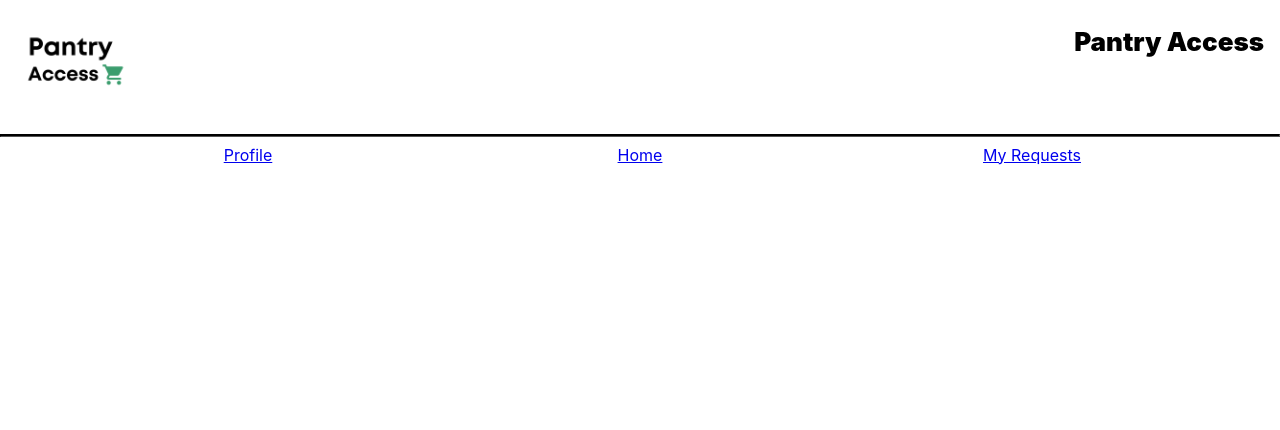
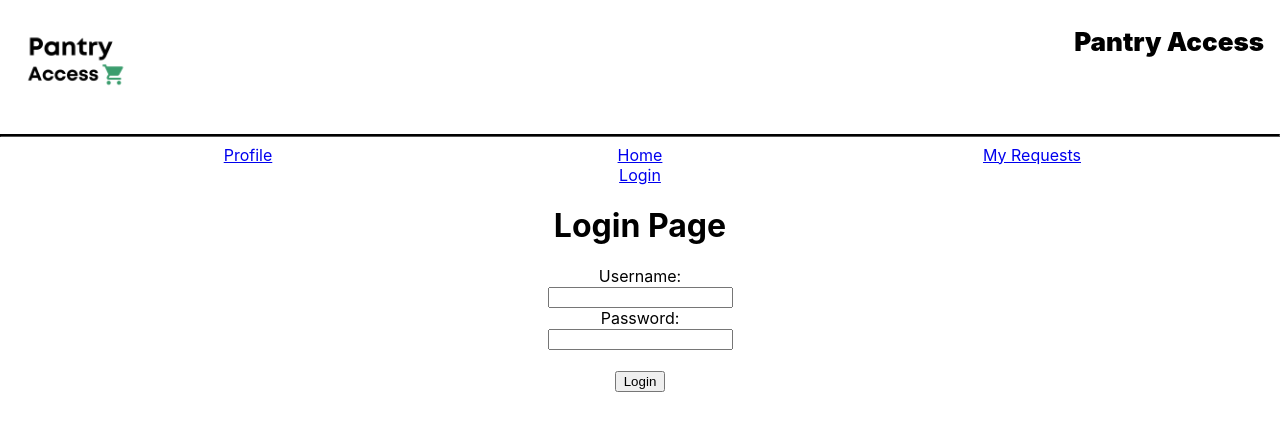
Before and after one commit to Pantry-Access-AFG/react-app, a React (Create React App) app: page /login in a window 1280 px wide. Shown: the top 430 px of the page. Built offline with nearby package versions, Linux system fonts and the light colour scheme.

Commit message:
login ui

```diff
--- a/src/App.css
+++ b/src/App.css
@@ -58,10 +58,23 @@ https://www.w3schools.com/css/tryit.asp?filename=trycss3_flexbox_image_gallery *
 	padding: 0 4px;
   text-align: center;
   text-decoration: none;
-  width: fill;
+  width: stretch;
 }
 
 .no-underline-link {
   text-decoration: none;
   color: black;
 }
+
+.title {
+  text-align: center;
+  font-weight: bold;
+}
+
+.login-format {
+  text-align: center;
+}
+
+.signInButton {
+  width: 50px;
+}
--- a/src/App.js
+++ b/src/App.js
@@ -1,8 +1,9 @@
 import "./App.css";
 import Header from "./components/Header";
 
-import { Routes, Route, BrowserRouter} from "react-router-dom"
+import { Routes, Route, BrowserRouter } from "react-router-dom"
 import NavBar from './components/NavBar';
+import Login from "./Login";
 import React from 'react';
 
 function App() {
@@ -16,6 +17,7 @@ function App() {
         <Route path="/" element={<p>Lorem ipsum dolor</p>}/>
         <Route path="/profile"index element={<p>Profile page</p>} />
         <Route path="/myrequests" element={<p>Request page</p>} />
+        <Route path="/login" index element={<Login></Login>} />
       </Routes>
     </BrowserRouter>
 
--- /dev/null
+++ b/src/Login.js
@@ -0,0 +1,19 @@
+const Login = () => (
+    <div>
+        <h1 className="title">Login Page</h1>
+        <form>
+            <div className="login-format">
+                <label for="username">Username:</label><br/>
+                <input type="text" id="username" name="username"></input><br/>
+                <label for="password">Password:</label><br/>
+                <input type="password" id="password" name="password"></input><br/><br/>
+                <button className="signInButton" type="button">Login</button>
+            </div>
+        </form>
+    </div>
+
+);
+
+
+
+export default Login;
--- a/src/components/NavBar.js
+++ b/src/components/NavBar.js
@@ -19,6 +19,9 @@ export default function NavBar() {
             <li>
                 <Link to="/myrequests">My Requests</Link>
             </li>
+            <li>
+                <Link to="/login">Login</Link>
+            </li>
             </ul>
     </div>
     )
```
Also changed, not shown: 1 other file (tests, documents, lock files or other folders).
